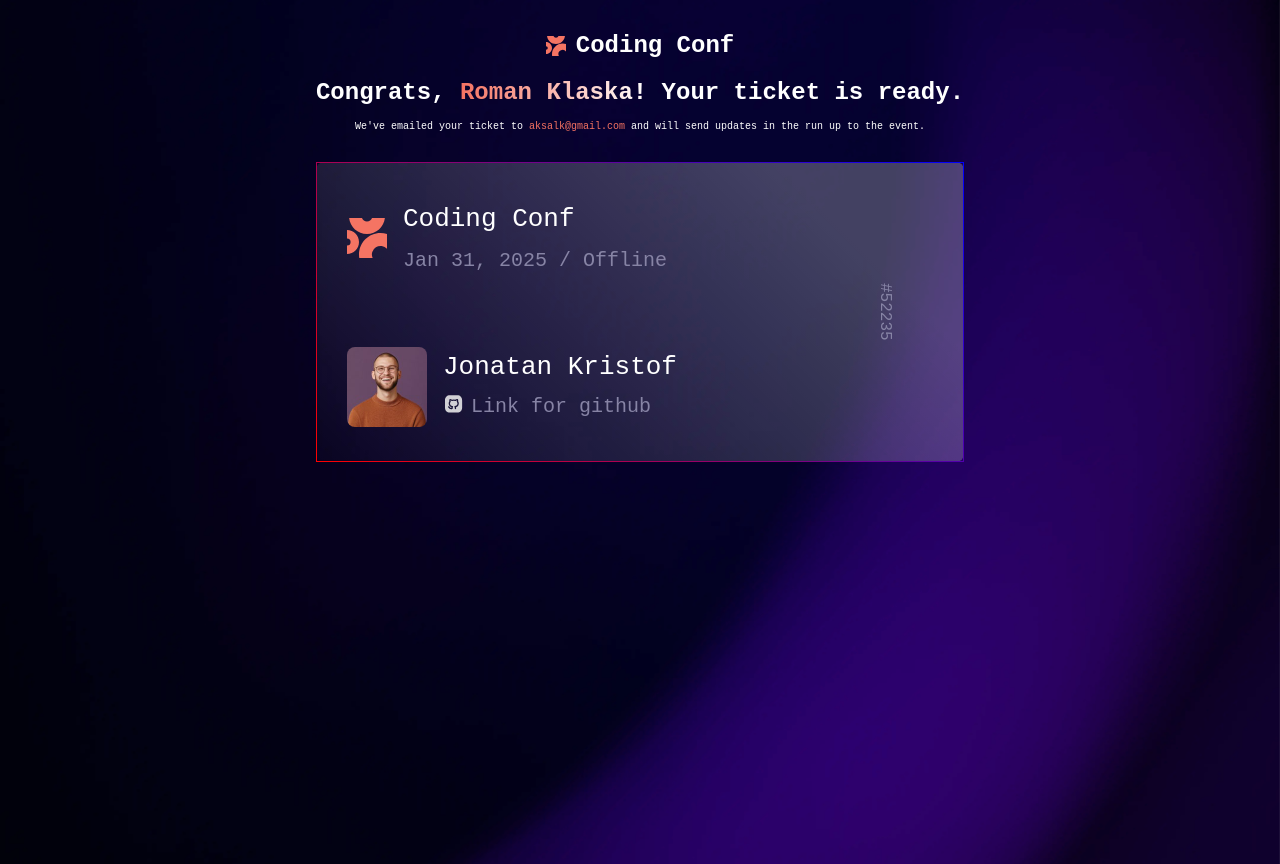
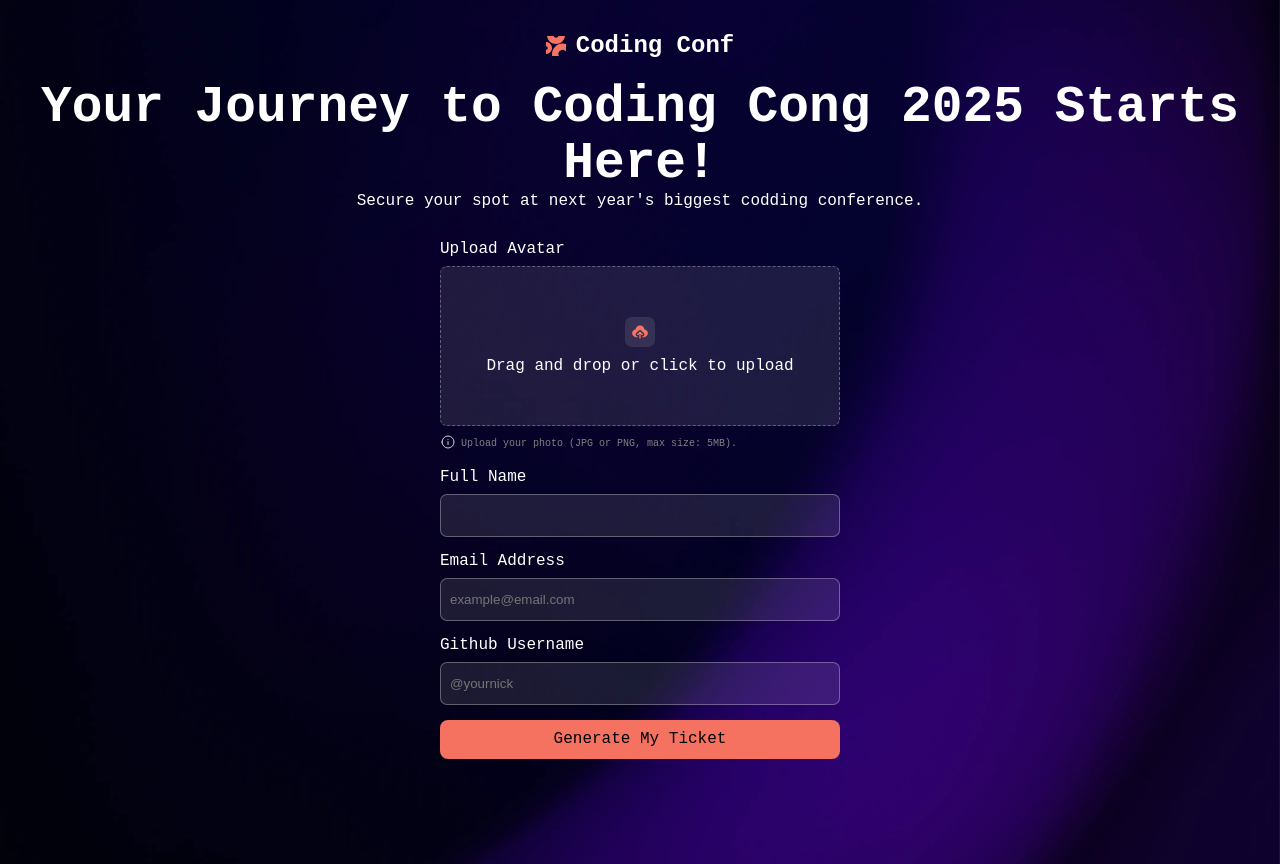
Before and after one commit to imrisko222/conference-ticket-generator, a React (Vite) app: page / in a window 1280 px wide. Built offline with nearby package versions, Linux system fonts and the light colour scheme.

Commit message:
prerobenie formulara tak, aby po kliknuti na label bolo mozne uploadnut nejaky subor a aj nastylovanie

```diff
--- a/src/App.jsx
+++ b/src/App.jsx
@@ -7,10 +7,10 @@
 function App() {
   return (
     <section className="appContainer">
-      {/* <Header />
+      <Header />
       <HeroSection />
-      <Form /> */}
-      <TicketComponent />
+      <Form />
+      {/* <TicketComponent /> */}
     </section>
   );
 }
--- a/src/components/Form/Form.jsx
+++ b/src/components/Form/Form.jsx
@@ -1,35 +1,90 @@
-import React from 'react'
-import styles from './Form.module.css'
+import React from "react";
+import styles from "./Form.module.css";
 
 const Form = () => {
+  const submitHandler = (e) => {
+    e.preventDefault();
+  };
   return (
-    <form className={styles.formContainer}>
+    <form onSubmit={submitHandler} className={styles.formContainer}>
+      {/* ZACIATOK INPUT FILE */}
+      {/* nasledujuci div sa venuje uploadovaniu, po nastylizovani zmazat */}
       <div className={styles.inputFileContainer}>
-                <label className={styles.labelStyle} htmlFor="uploadInput">Upload Avatar</label>
+        <p className={styles.smallInformation}>Upload Avatar</p>
+        {/* --- TODO
+                1. text upload avatar dat do spanu.
+                2. nastylovat tak, aby to vyzeralo ako momentalne.
+                3. uzatvaraci tag labelu presunut za spanovy uzatvaraci tag.
+                */}
+        <label className={styles.labelStyle} htmlFor="uploadInput">
           <span className={styles.fileStyle}>
-                <svg className={styles.uploadIcon} xmlns="http://www.w3.org/2000/svg" width="30" height="30" fill="none" viewBox="0 0 30 30"><path fill="#F57463" fill-rule="evenodd" d="M21.894 11.252a.264.264 0 0 1-.229-.225c-.368-2.634-2.51-5.924-6.663-5.924-4.465 0-6.3 3.636-6.657 5.928a.264.264 0 0 1-.228.22c-2.95.362-4.945 2.622-4.945 5.729a5.802 5.802 0 0 0 3.423 5.277 6.274 6.274 0 0 0 2.305.468h2.528a.45.45 0 0 0 .45-.45c0-.267-.233-.472-.5-.484a3.077 3.077 0 0 1-2.049-.9 3.123 3.123 0 0 1 0-4.418l3.461-3.462c.147-.146.307-.277.479-.392.076-.05.158-.085.236-.129.1-.054.196-.114.301-.158.1-.04.206-.065.308-.096.092-.027.181-.062.276-.081.191-.039.384-.056.578-.059.011 0 .022-.004.034-.004.01 0 .018.003.027.004.196.002.391.02.584.059.094.019.18.053.271.08.105.031.211.055.313.098.1.042.193.098.288.15.084.046.17.083.25.137.154.103.295.221.428.349.016.014.034.024.049.039l3.463 3.463a3.124 3.124 0 0 1 0 4.42c-.558.56-1.284.86-2.05.897-.266.013-.497.219-.497.486 0 .249.202.451.451.451h2.512c.435 0 1.314-.06 2.344-.473a5.794 5.794 0 0 0 3.394-5.272c0-3.104-1.991-5.363-4.935-5.728Z" clip-rule="evenodd"/><path fill="#F57463" fill-rule="evenodd" d="M18.464 19.62a.936.936 0 0 0 .663-1.6l-3.464-3.464a.938.938 0 0 0-.664-.275l-.014.002a.932.932 0 0 0-.65.274l-3.462 3.462a.936.936 0 1 0 1.326 1.325l1.864-1.862v6.479a.937.937 0 1 0 1.875 0v-6.48l1.864 1.863a.93.93 0 0 0 .662.275Z" clip-rule="evenodd"/></svg>
-                <p>
-                        Drag and drop or click to upload
+            <svg
+              className={styles.uploadIcon}
+              xmlns="http://www.w3.org/2000/svg"
+              width="30"
+              height="30"
+              fill="none"
+              viewBox="0 0 30 30"
+            >
+              <path
+                fill="#F57463"
+                fill-rule="evenodd"
+                d="M21.894 11.252a.264.264 0 0 1-.229-.225c-.368-2.634-2.51-5.924-6.663-5.924-4.465 0-6.3 3.636-6.657 5.928a.264.264 0 0 1-.228.22c-2.95.362-4.945 2.622-4.945 5.729a5.802 5.802 0 0 0 3.423 5.277 6.274 6.274 0 0 0 2.305.468h2.528a.45.45 0 0 0 .45-.45c0-.267-.233-.472-.5-.484a3.077 3.077 0 0 1-2.049-.9 3.123 3.123 0 0 1 0-4.418l3.461-3.462c.147-.146.307-.277.479-.392.076-.05.158-.085.236-.129.1-.054.196-.114.301-.158.1-.04.206-.065.308-.096.092-.027.181-.062.276-.081.191-.039.384-.056.578-.059.011 0 .022-.004.034-.004.01 0 .018.003.027.004.196.002.391.02.584.059.094.019.18.053.271.08.105.031.211.055.313.098.1.042.193.098.288.15.084.046.17.083.25.137.154.103.295.221.428.349.016.014.034.024.049.039l3.463 3.463a3.124 3.124 0 0 1 0 4.42c-.558.56-1.284.86-2.05.897-.266.013-.497.219-.497.486 0 .249.202.451.451.451h2.512c.435 0 1.314-.06 2.344-.473a5.794 5.794 0 0 0 3.394-5.272c0-3.104-1.991-5.363-4.935-5.728Z"
+                clip-rule="evenodd"
+              />
+              <path
+                fill="#F57463"
+                fill-rule="evenodd"
+                d="M18.464 19.62a.936.936 0 0 0 .663-1.6l-3.464-3.464a.938.938 0 0 0-.664-.275l-.014.002a.932.932 0 0 0-.65.274l-3.462 3.462a.936.936 0 1 0 1.326 1.325l1.864-1.862v6.479a.937.937 0 1 0 1.875 0v-6.48l1.864 1.863a.93.93 0 0 0 .662.275Z"
+                clip-rule="evenodd"
+              />
+            </svg>
+            <p>Drag and drop or click to upload</p>
+          </span>
+          <input
+            type="file"
+            className={styles.fileInput}
+            id="uploadInput"
+            accept=".jpg, .png"
+            placeholder="Drag and drop or click to upload"
+          />
+        </label>
+        <p className={styles.smallInformation}>
+          Upload your photo (JPG or PNG, max size: 5MB).
         </p>
-                </span>
-        <input type='file' id='uploadInput' accept='.jpg, .png' placeholder='Drag and drop or click to upload' />
       </div>
+      {/* KONIEC INPUT FILE */}
 
       <label htmlFor="fullName" className={styles.labelStyle}>
-Full Name</label>
-        <input type='text' id='fullName' className={styles.inputStyle}/>
+        Full Name
+      </label>
+      <input type="text" id="fullName" className={styles.inputStyle} />
 
       <label htmlFor="emailAddress" className={styles.labelStyle}>
-Email Address</label>
-        <input type='email' id='emailAddress' className={styles.inputStyle} required placeholder='example@email.com'/>
+        Email Address
+      </label>
+      <input
+        type="email"
+        id="emailAddress"
+        className={styles.inputStyle}
+        required
+        placeholder="example@email.com"
+      />
 
       <label htmlFor="userName" className={styles.labelStyle}>
-Github Username</label>
-        <input type='email' id='userName' className={styles.inputStyle} placeholder='@yournick'/>
-        <button className={styles.buttonSubmit} type='submit'>Generate My Ticket</button>
+        Github Username
+      </label>
+      <input
+        type="text"
+        id="userName"
+        className={styles.inputStyle}
+        placeholder="@yournick"
+      />
+      <button className={styles.buttonSubmit} type="submit">
+        Generate My Ticket
+      </button>
+    </form>
+  );
+};
 
-    </form>
-  )
-}
-
-export default Form
+export default Form;
--- a/src/components/Form/Form.module.css
+++ b/src/components/Form/Form.module.css
@@ -1,15 +1,82 @@
 .formContainer {
   display: flex;
   flex-direction: column;
-    color: red;
 }
 
+.inputFileContainer {
+  display: flex;
+  flex-direction: column;
+  justify-content: center;
+  width: 100%;
+}
+
+.smallInformation {
+  color: white;
+  text-align: left;
+  font-family: "Inconsolata", monospace;
+  font-weight: 300;
+  margin-bottom: 8px;
+}
+
+p.smallInformation:nth-of-type(2) {
+  display: flex;
+  align-items: center;
+  font-size: 10px;
+  color: gray;
+  margin-bottom: 15px;
+}
+
+p.smallInformation:nth-of-type(2)::before {
+  content: url(../../assets/images/icon-info.svg);
+  margin-right: 5px;
+}
+
+/* labelStyle je na zabezpecenie vsetkych labelov */
 .labelStyle {
   text-align: left;
   color: #fff;
   font-weight: 300;
-font-family: 'Inconsolata', monospace;
+  font-family: "Inconsolata", monospace;
   margin-bottom: 8px;
+  width: 100%;
+}
+
+.fileStyle {
+  display: flex;
+  flex-direction: column;
+  justify-content: center;
+  align-items: center;
+
+  background-color: rgba(255, 255, 255, 0.1);
+
+  width: 100%;
+  padding: 50px 20px;
+
+  border: 1px dashed rgba(255, 255, 255, 0.3);
+  border-radius: 7px;
+}
+
+.fileStyle:hover,
+.inputStyle:hover {
+  background-color: rgba(255, 255, 255, 0.3);
+  cursor: pointer;
+}
+
+.fileStyle:focus,
+.inputStyle:focus {
+  outline: 1.5px solid rgba(255, 255, 255, 0.5);
+  outline-offset: 2px;
+}
+
+.uploadIcon {
+  background-color: rgba(255, 255, 255, 0.1);
+  border-radius: 7px;
+  padding: 5px;
+  margin-bottom: 10px;
+}
+
+.uploadIcon:hover {
+  border: 1px solid white;
 }
 
 .inputStyle {
@@ -22,44 +89,9 @@
   margin-bottom: 15px;
 }
 
-.inputFileContainer {
-    display: flex;
-    flex-direction: column;
-}
-
-.fileStyle {
-    background-color: green;
-padding: 50px 20px;
-border-radius: 7px;
-border: 1px dashed rgba(255, 255, 255, 0.3);
-background-color: rgba(255, 255, 255, 0.1);
-margin-bottom: 15px;
-color: #fff;
-font-family: 'Inconsolata', monospace;
-font-size: 10px;
-}
-
-.fileStyle:hover, .inputStyle:hover {
-    background-color: rgba(255, 255, 255, 0.3);
+.fileInput {
+  display: none;
   cursor: pointer;
-
-}
-
-.fileStyle:focus, .inputStyle:focus {
-outline: 1.5px solid rgba(255, 255, 255, 0.5);
-outline-offset: 2px;
-}
-
-
-.uploadIcon {
-    background-color: rgba(255, 255, 255, 0.1);
-    border-radius: 7px;
-    padding: 5px;
-    margin-bottom: 10px;
-}
-
-input[type='file'] {
-    display: none;
 }
 
 .buttonSubmit {
```
Lines whose indentation alone changed are shown as unchanged.
